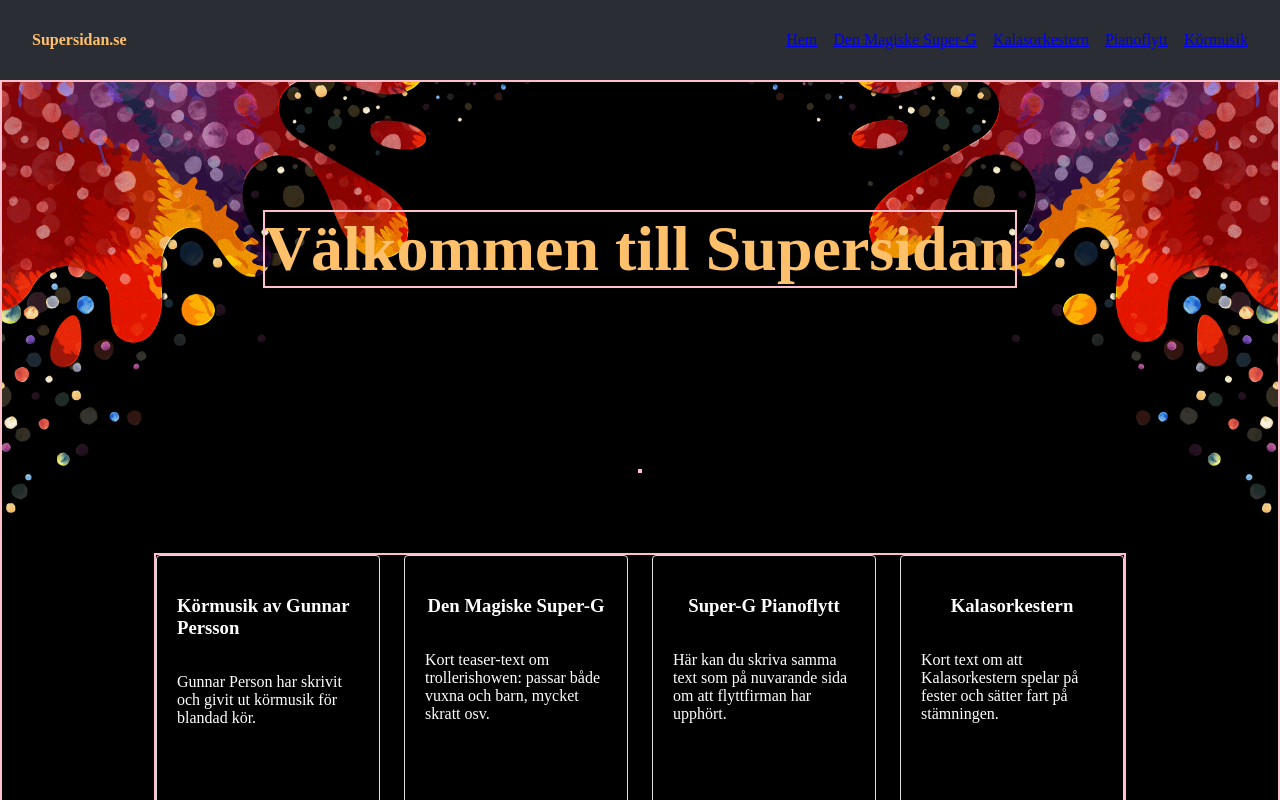
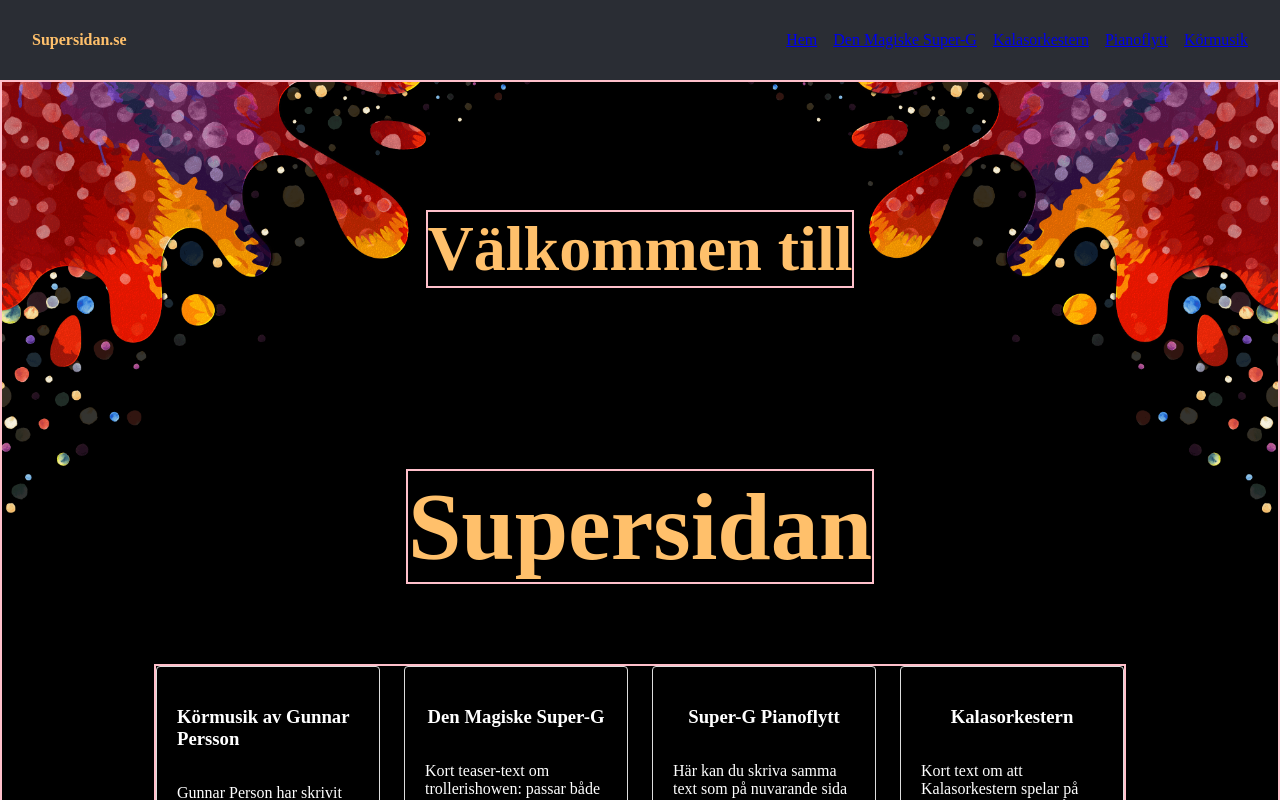
Before and after one commit to robinruden/supersidan, a React (Vite) app: page / in a window 1280 px wide. Shown: the top 800 px of the page. Built offline with nearby package versions, Linux system fonts and the light colour scheme; a web font is replaced by a local one.

Commit message:
added meta tags for every page abd installed react-helmet-async

```diff
--- a/package.json
+++ b/package.json
@@ -12,6 +12,7 @@
   "dependencies": {
     "react": "^19.2.0",
     "react-dom": "^19.2.0",
+    "react-helmet-async": "^3.0.0",
     "react-router-dom": "^7.9.6"
   },
   "devDependencies": {
--- a/src/pages/Home.jsx
+++ b/src/pages/Home.jsx
@@ -3,8 +3,12 @@ import { Link } from "react-router-dom";
 export default function Home() {
   return (
     <section className="home">
-      <h2>Välkommen till Supersidan</h2>
-      <h1></h1>
+      <title>Supersidan - Hem</title>
+      <meta
+        name="description"
+        content="Välkommen till Supersidan! Här hittar du information om Gunnar Persson, hans körmusik, trollerishowen Den Magiske Super-G, pianoflytt och Kalasorkestern." />
+        <h2>Välkommen till</h2>
+        <h1>Supersidan</h1>
 
         <div className="home-grid">
           <article className="card">
```
Also changed, not shown: 1 other file (tests, documents, lock files or other folders). Lines whose indentation alone changed are shown as unchanged.
